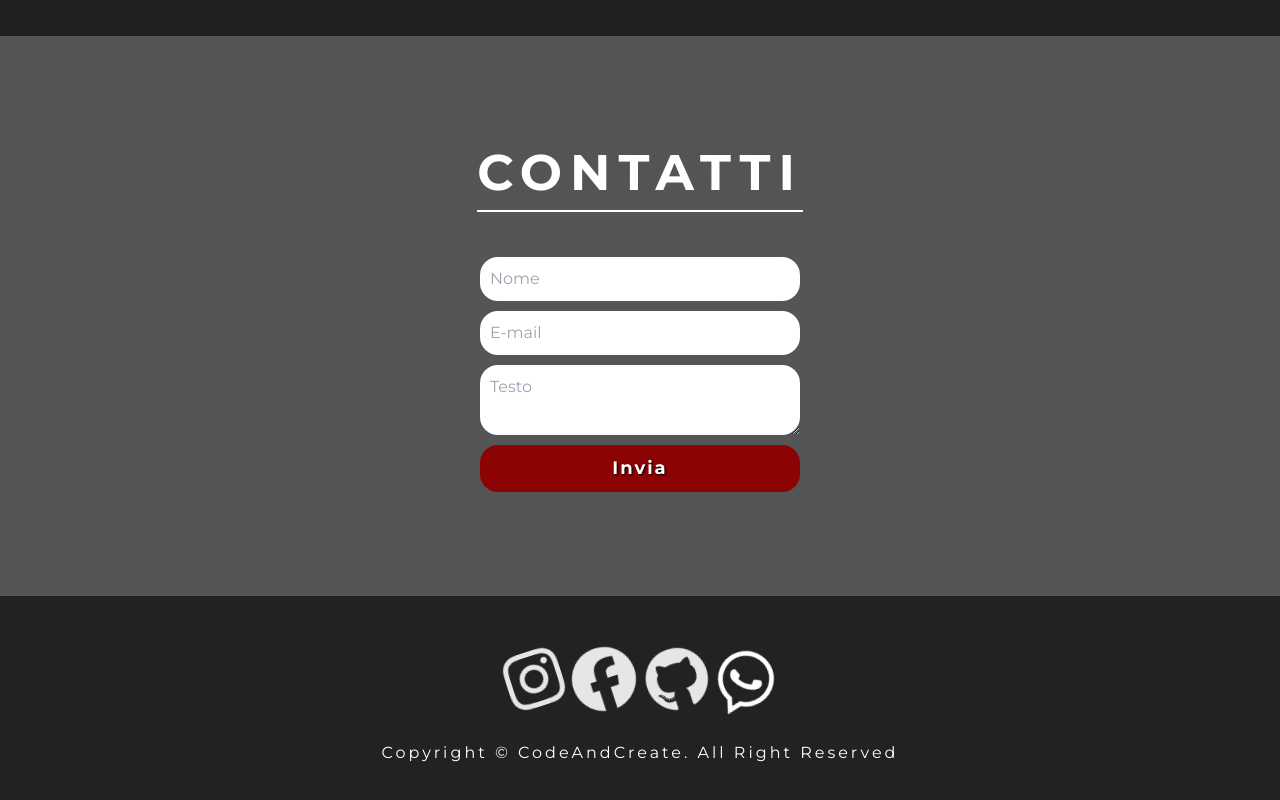
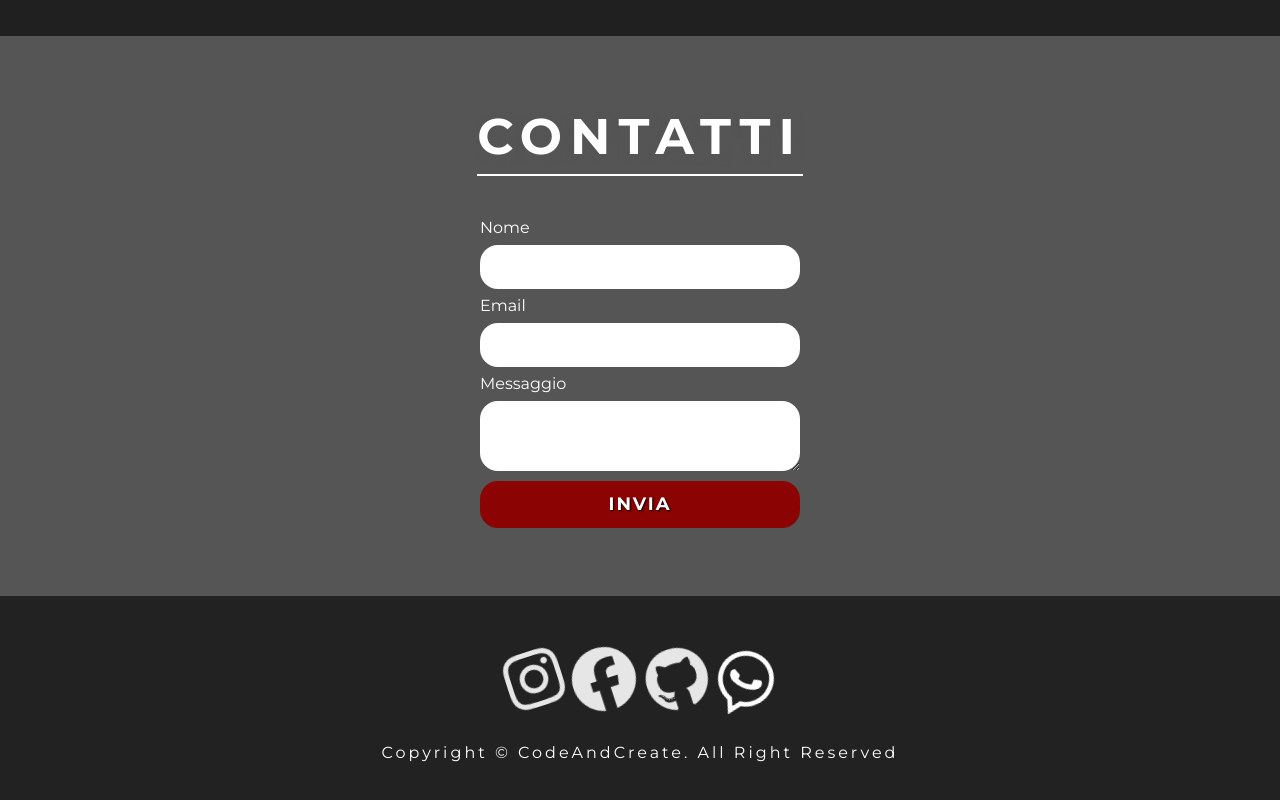
Before and after one commit to davidecandia/cv, a React (Create React App) app: page / in a window 1280 px wide. Shown: the part 2381-3181 px from the top of the page. Built offline with nearby package versions, Linux system fonts and the light colour scheme.

Commit message:
aggionto emailjs invio form

```diff
--- a/package.json
+++ b/package.json
@@ -4,6 +4,7 @@
   "version": "0.1.0",
   "private": true,
   "dependencies": {
+    "@emailjs/browser": "^3.11.0",
     "@fortawesome/fontawesome-svg-core": "^6.4.0",
     "@fortawesome/free-brands-svg-icons": "^6.4.0",
     "@fortawesome/free-solid-svg-icons": "^6.4.0",
--- a/src/components/Contatti.jsx
+++ b/src/components/Contatti.jsx
@@ -1,15 +1,38 @@
-import React from 'react'
+import React, { useRef } from 'react';
+import emailjs from '@emailjs/browser';
 
 const Contatti = () => {
+  const form = useRef();
+
+  const sendEmail = (e) => {
+    e.preventDefault();
+
+    emailjs.sendForm('service_sxzsyln', 'template_0rbt4zf', form.current, 'o_j5KqBPPXixnP4zt')
+      .then((result) => {
+          console.log(result.text);
+          e.target.reset();
+      }, (error) => {
+          console.log(error.text);
+      });
+  };
   return (
     <section class="section-4 flex direction-column align-center justify-center " id="section-4">
         <h1 class="section-titolo titolo-section-4 mb-3">Contatti</h1>
-        <form class="form flex direction-column">
+        {/* <form class="form flex direction-column">
             <input type="text" placeholder="Nome"/>
             <input type="email" placeholder="E-mail"/>
             <textarea placeholder="Testo"></textarea>
             <input type="submit" value="Invia" class="btn cursor-pointer"/>
-        </form>
+        </form> */}
+          <form ref={form} onSubmit={sendEmail} class="form flex direction-column">
+            <label>Nome</label>
+            <input type="text" name="user_name" />
+            <label>Email</label>
+            <input type="email" name="user_email" />
+            <label>Messaggio</label>
+            <textarea name="message" />
+            <input type="submit" value="INVIA" class="btn cursor-pointer"/>
+          </form>
 
     </section>
   )
```
Also changed, not shown: 1 other file (tests, documents, lock files or other folders).
